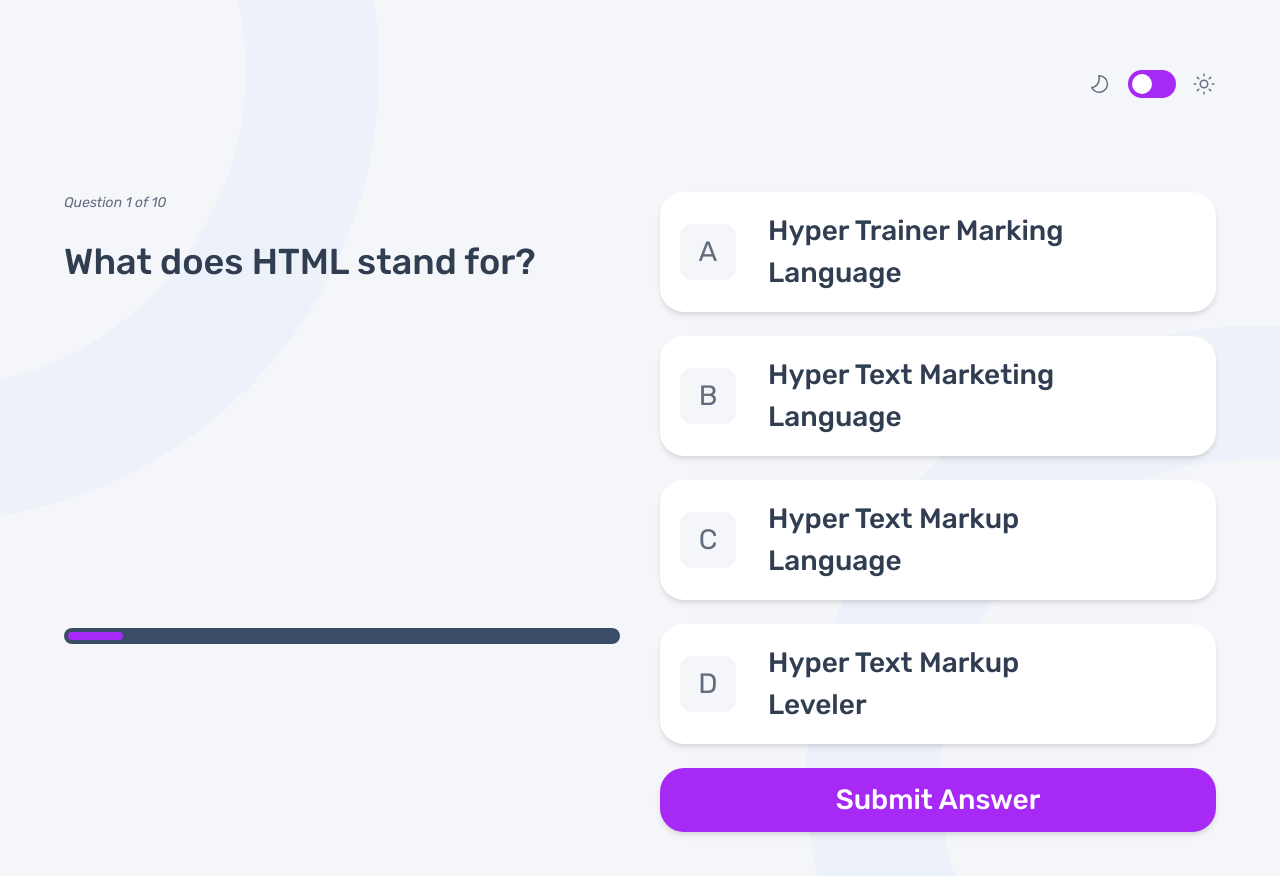
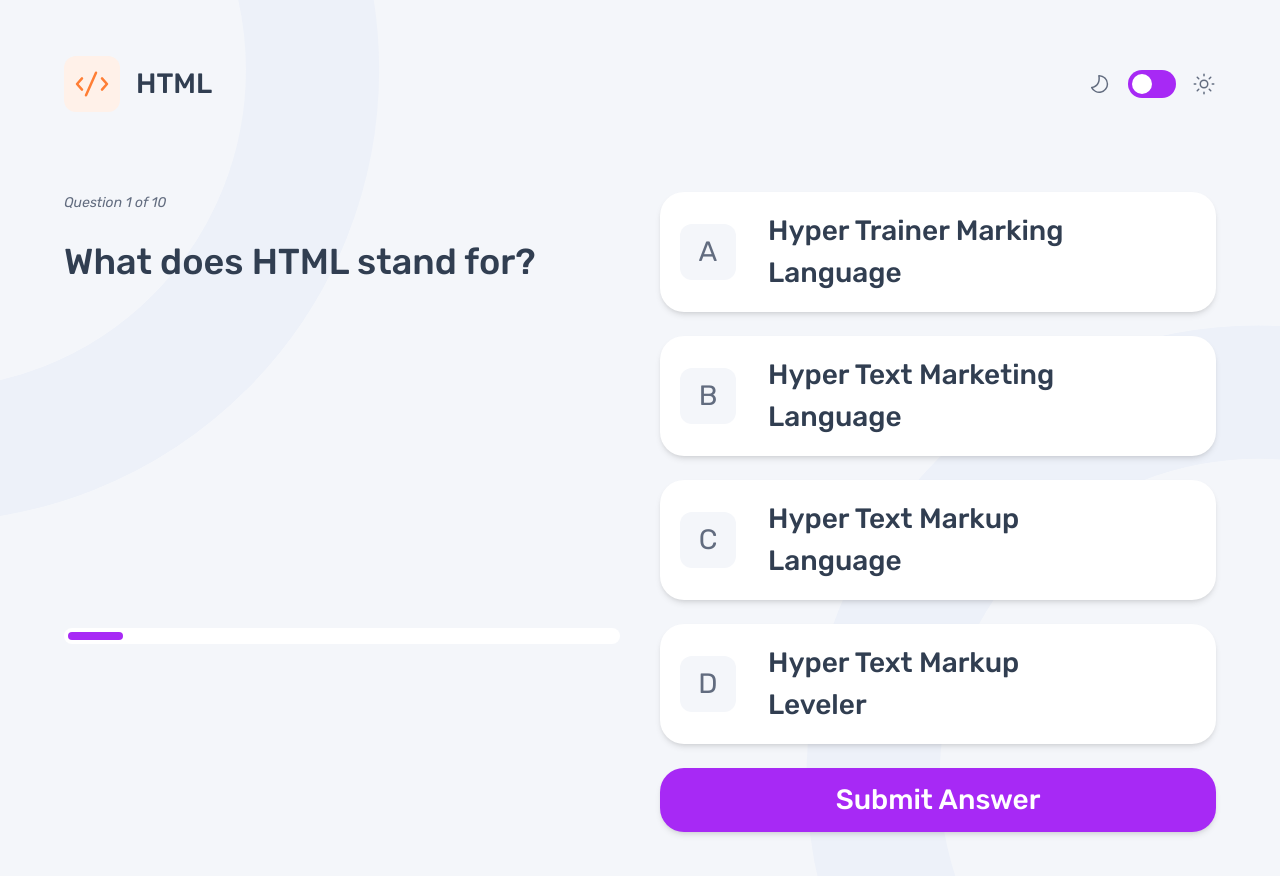
Before and after one commit to jlyon12/frontend-quiz-app, a React (Vite) app: page / in a window 1280 px wide. Both pictures are taken after a click on the button "HTML". Shown: the top 876 px of the page. Built offline with nearby package versions, Linux system fonts and the light colour scheme.

Commit message:
Add active quiz logo to header
  Utilize useContext to make active quiz state available to parent

```diff
--- a/src/App.tsx
+++ b/src/App.tsx
@@ -1,43 +1,20 @@
-import { useState } from 'react';
+import useQuizContext from './hooks/useQuizContext';
 import StartPage from './pages/StartPage';
 import QuestionPage from './pages/QuestionPage';
+import ResultPage from './pages/ResultPage';
 import { isQuizTopic } from './utils';
-import { QuizTopic } from './types';
-import ResultPage from './pages/ResultPage';
 
 const App = () => {
-	const [activeQuiz, setActiveQuiz] = useState<QuizTopic | null>(null);
-	const [correctAnswers, setCorrectAnswers] = useState<number>(0);
-	const [questionNumber, setQuestionNumber] = useState(1);
-
-	const resetQuiz = () => {
-		setActiveQuiz(null);
-		setQuestionNumber(1);
-		setCorrectAnswers(0);
-	};
+	const { activeQuiz, questionNumber } = useQuizContext();
 
 	switch (true) {
 		case activeQuiz && questionNumber > 10:
-			return (
-				<ResultPage
-					activeQuiz={activeQuiz}
-					score={correctAnswers}
-					resetQuiz={resetQuiz}
-				/>
-			);
+			return <ResultPage />;
 
 		case activeQuiz && isQuizTopic(activeQuiz) === true && questionNumber <= 10:
-			return (
-				<QuestionPage
-					activeQuiz={activeQuiz}
-					setCorrectAnswers={setCorrectAnswers}
-					questionNumber={questionNumber}
-					setQuestionNumber={setQuestionNumber}
-					setActiveQuiz={setActiveQuiz}
-				/>
-			);
+			return <QuestionPage />;
 		default:
-			return <StartPage setActiveQuiz={setActiveQuiz} />;
+			return <StartPage />;
 	}
 };
 
--- /dev/null
+++ b/src/components/ActiveQuizLogo.tsx
@@ -0,0 +1,50 @@
+import useQuizContext from '../hooks/useQuizContext';
+import HtmlIcon from '../assets/images/icon-html.svg?react';
+import CssIcon from '../assets/images/icon-css.svg?react';
+import JavaScriptIcon from '../assets/images/icon-js.svg?react';
+import AccessibilityIcon from '../assets/images/icon-accessibility.svg?react';
+const ActiveQuizLogo = () => {
+	const { activeQuiz } = useQuizContext();
+
+	const generateIcon = () => {
+		switch (activeQuiz) {
+			case 'Accessibility':
+				return <AccessibilityIcon />;
+			case 'CSS':
+				return <CssIcon />;
+			case 'JavaScript':
+				return <JavaScriptIcon />;
+			case 'HTML':
+				return <HtmlIcon />;
+		}
+	};
+
+	const generateIconBgColor = () => {
+		switch (activeQuiz) {
+			case 'Accessibility':
+				return '#F6E7FF';
+			case 'CSS':
+				return '#E0FDEF';
+			case 'JavaScript':
+				return '#EBF0FF';
+			case 'HTML':
+				return '#FFF1E9';
+		}
+	};
+
+	return (
+		<div className="md: flex items-center gap-4 text-[18px] font-medium text-d-neutral-600 dark:text-d-neutral-100 md:text-[28px]">
+			<div
+				style={{
+					backgroundColor: generateIconBgColor(),
+				}}
+				className="flex h-10 w-10 flex-shrink-0 items-center justify-center rounded-lg p-1 text-[28px]  md:h-14 md:w-14 md:rounded-xl md:p-2"
+			>
+				{generateIcon()}
+			</div>
+			<p>{activeQuiz}</p>
+		</div>
+	);
+};
+
+export default ActiveQuizLogo;
--- a/src/components/Header.tsx
+++ b/src/components/Header.tsx
@@ -4,12 +4,14 @@ import SunIconDark from '../assets/images/icon-sun-dark.svg?react';
 import SunIconLight from '../assets/images/icon-sun-light.svg?react';
 
 import useDarkModeContext from '../hooks/useDarkModeContext';
+import ActiveQuizLogo from './ActiveQuizLogo';
 import Switch from './Switch';
 const Header = () => {
 	const { darkMode, toggleDarkMode } = useDarkModeContext();
+
 	return (
 		<header className=" flex h-10 items-center justify-between    ">
-			<div></div>
+			<ActiveQuizLogo />
 			<div className="flex items-center gap-[8px] md:gap-4">
 				{darkMode ? (
 					<MoonIconLight title="moon icon" />
--- a/src/components/QuizControl.tsx
+++ b/src/components/QuizControl.tsx
@@ -29,7 +29,7 @@ const QuizControl = (props: QuizControlProps) => {
 			style={{
 				border: borderColor ? borderColor : '',
 			}}
-			className="flex w-full items-center gap-4 rounded-xl  bg-d-neutral-100 p-3 shadow-md dark:bg-d-neutral-500 md:gap-8 md:rounded-3xl xl:p-[18px_20px]"
+			className="flex w-full items-center gap-4 rounded-xl bg-d-neutral-100  p-3 shadow-md hover:bg-d-neutral-300 dark:bg-d-neutral-500 dark:hover:bg-d-neutral-300 md:gap-8 md:rounded-3xl xl:p-[18px_20px]"
 		>
 			<div
 				style={{
--- a/src/components/QuizProgressBar.tsx
+++ b/src/components/QuizProgressBar.tsx
@@ -1,9 +1,9 @@
-interface Props {
-	questionNumber: number;
-}
-const QuizProgressBar = ({ questionNumber }: Props) => {
+import useQuizContext from '../hooks/useQuizContext';
+
+const QuizProgressBar = () => {
+	const { questionNumber } = useQuizContext();
 	return (
-		<div className="flex h-4 w-full rounded-full bg-d-neutral-500 p-1">
+		<div className="flex h-4 w-full rounded-full bg-d-neutral-100 p-1 dark:bg-d-neutral-500">
 			<span
 				style={{ width: (questionNumber / 10) * 100 + '%' }}
 				className="rounded-full bg-d-purple "
--- /dev/null
+++ b/src/context/QuizContext.tsx
@@ -0,0 +1,44 @@
+import { createContext, useState } from 'react';
+import { QuizTopic } from '../types';
+
+interface QuizContextType {
+	activeQuiz: QuizTopic | null;
+	setActiveQuiz: React.Dispatch<React.SetStateAction<QuizTopic | null>>;
+	correctAnswers: number;
+	setCorrectAnswers: React.Dispatch<React.SetStateAction<number>>;
+	questionNumber: number;
+	setQuestionNumber: React.Dispatch<React.SetStateAction<number>>;
+	resetQuiz: () => void;
+}
+
+const QuizContext = createContext<QuizContextType | null>(null);
+
+const QuizContextProvider = ({ children }: React.PropsWithChildren) => {
+	const [activeQuiz, setActiveQuiz] = useState<QuizTopic | null>(null);
+	const [correctAnswers, setCorrectAnswers] = useState<number>(0);
+	const [questionNumber, setQuestionNumber] = useState(1);
+
+	const resetQuiz = () => {
+		setActiveQuiz(null);
+		setQuestionNumber(1);
+		setCorrectAnswers(0);
+	};
+
+	return (
+		<QuizContext.Provider
+			value={{
+				activeQuiz,
+				setActiveQuiz,
+				correctAnswers,
+				setCorrectAnswers,
+				questionNumber,
+				setQuestionNumber,
+				resetQuiz,
+			}}
+		>
+			{children}
+		</QuizContext.Provider>
+	);
+};
+
+export { QuizContext, QuizContextProvider };
--- /dev/null
+++ b/src/hooks/useQuizContext.tsx
@@ -0,0 +1,13 @@
+import { useContext } from 'react';
+import { QuizContext } from '../context/QuizContext';
+
+const useQuizContext = () => {
+	const context = useContext(QuizContext);
+
+	if (!context) {
+		throw Error('QuizContext must be used inside of a QuizContextProvider');
+	}
+	return context;
+};
+
+export default useQuizContext;
--- a/src/main.tsx
+++ b/src/main.tsx
@@ -1,6 +1,7 @@
 import React from 'react';
 import ReactDOM from 'react-dom/client';
 import { DarkModeContextProvider } from './context/DarkModeContext.tsx';
+import { QuizContextProvider } from './context/QuizContext.tsx';
 import GlobalLayout from './layouts/GlobalLayout.tsx';
 import App from './App.tsx';
 import './index.css';
@@ -8,9 +9,11 @@ import './index.css';
 ReactDOM.createRoot(document.getElementById('root')!).render(
 	<React.StrictMode>
 		<DarkModeContextProvider>
-			<GlobalLayout>
-				<App />
-			</GlobalLayout>
+			<QuizContextProvider>
+				<GlobalLayout>
+					<App />
+				</GlobalLayout>
+			</QuizContextProvider>
 		</DarkModeContextProvider>
 	</React.StrictMode>
 );
--- a/src/pages/QuestionPage.tsx
+++ b/src/pages/QuestionPage.tsx
@@ -8,14 +8,7 @@ import IncorrectIcon from '../assets/images/icon-incorrect.svg?react';
 import QuizProgressBar from '../components/QuizProgressBar';
 import QuizControl from '../components/QuizControl';
 import Button from '../components/Button';
-import { QuizTopic } from '../types';
-interface Props {
-	activeQuiz: QuizTopic;
-	questionNumber: number;
-	setActiveQuiz: React.Dispatch<React.SetStateAction<QuizTopic | null>>;
-	setQuestionNumber: React.Dispatch<React.SetStateAction<number>>;
-	setCorrectAnswers: React.Dispatch<React.SetStateAction<number>>;
-}
+import useQuizContext from '../hooks/useQuizContext';
 
 enum OptionLetter {
 	A = 0,
@@ -24,12 +17,10 @@ enum OptionLetter {
 	D,
 }
 
-const QuestionPage = ({
-	activeQuiz,
-	questionNumber,
-	setCorrectAnswers,
-	setQuestionNumber,
-}: Props) => {
+const QuestionPage = () => {
+	const { activeQuiz, questionNumber, setCorrectAnswers, setQuestionNumber } =
+		useQuizContext();
+
 	const quizData = quizzes.filter((q) => q.title === activeQuiz)[0];
 	const [error, setError] = useState<boolean | null>(null);
 	const [selectedAnswer, setSelectedAnswer] = useState<string | null>(null);
@@ -100,7 +91,7 @@ const QuestionPage = ({
 	return (
 		<>
 			<div className="flex flex-col-reverse justify-end xl:max-h-[452px]">
-				<QuizProgressBar questionNumber={questionNumber} />
+				<QuizProgressBar />
 				<h1 className=" mb-6 mt-4 text-[20px] font-medium leading-[1.2] text-d-neutral-600 dark:text-d-neutral-100 md:mb-10 md:mt-[27px] md:text-[36px] md:text-lg xl:mb-auto">
 					{question}
 				</h1>
--- a/src/pages/ResultPage.tsx
+++ b/src/pages/ResultPage.tsx
@@ -1,12 +1,8 @@
 import Button from '../components/Button';
-import { QuizTopic } from '../types';
-interface Props {
-	activeQuiz: QuizTopic;
-	resetQuiz: () => void;
-	score: number;
-}
-
-const ResultPage = ({ activeQuiz, score, resetQuiz }: Props) => {
+import useQuizContext from '../hooks/useQuizContext';
+import ActiveQuizLogo from '../components/ActiveQuizLogo';
+const ResultPage = () => {
+	const { correctAnswers, resetQuiz } = useQuizContext();
 	return (
 		<>
 			<div>
@@ -17,12 +13,10 @@ const ResultPage = ({ activeQuiz, score, resetQuiz }: Props) => {
 			</div>
 			<div className=" mt-10 flex flex-col gap-3 text-center  md:mt-16  md:gap-6 xl:mx-0 xl:mt-0 xl:max-w-none">
 				<div className="grid gap-4 rounded-xl bg-d-neutral-500 p-8 md:gap-10 md:p-12">
-					<p className="text-[18px] font-medium text-d-neutral-600 dark:text-d-neutral-100 md:text-[28px]">
-						{activeQuiz}
-					</p>
+					<ActiveQuizLogo />
 					<p className="grid gap-4 text-center text-[18px] dark:text-d-neutral-300 md:text-base">
 						<span className=" text-2xl text-[88px] text-d-neutral-600 dark:text-d-neutral-100 md:text-[144px]">
-							{score}
+							{correctAnswers}
 						</span>{' '}
 						out of 10
 					</p>
--- a/src/pages/StartPage.tsx
+++ b/src/pages/StartPage.tsx
@@ -5,6 +5,7 @@ import CssIcon from '../assets/images/icon-css.svg?react';
 import JavaScriptIcon from '../assets/images/icon-js.svg?react';
 import AccessibilityIcon from '../assets/images/icon-accessibility.svg?react';
 import { QuizTopic } from '../types';
+import useQuizContext from '../hooks/useQuizContext';
 
 const generateIcon = (topic: QuizTopic) => {
 	switch (topic) {
@@ -31,11 +32,8 @@ const generateIconBgColor = (topic: QuizTopic) => {
 	}
 };
 
-interface Props {
-	setActiveQuiz: React.Dispatch<React.SetStateAction<QuizTopic | null>>;
-}
-
-const StartPage = ({ setActiveQuiz }: Props) => {
+const StartPage = () => {
+	const { setActiveQuiz } = useQuizContext();
 	return (
 		<>
 			<div>
@@ -50,6 +48,7 @@ const StartPage = ({ setActiveQuiz }: Props) => {
 			<div className="  mt-10 flex flex-col gap-3  md:mt-16  md:gap-6 xl:mx-0 xl:mt-0 xl:max-w-none">
 				{quizzes.map((q) => (
 					<QuizControl
+						key={q.title}
 						text={q.title}
 						icon={generateIcon(q.title)}
 						iconBgHexColor={generateIconBgColor(q.title)}
```
